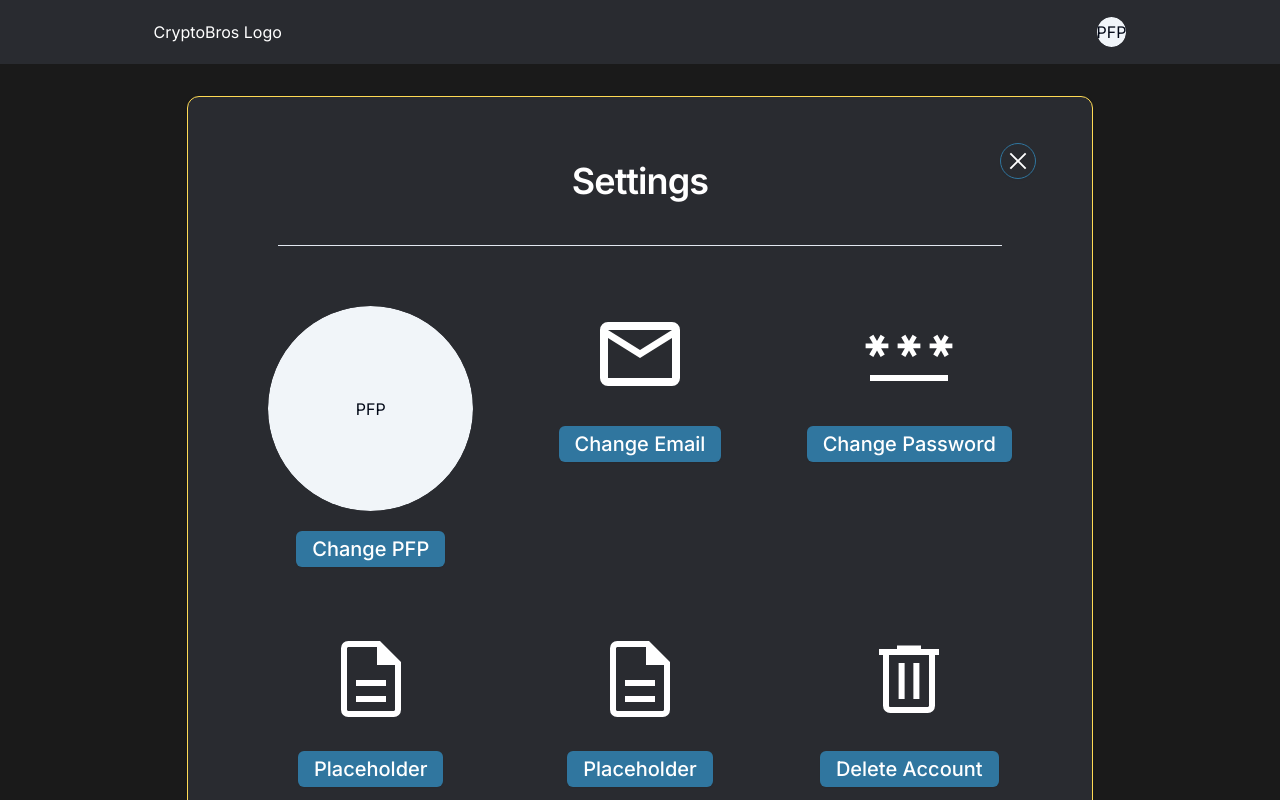
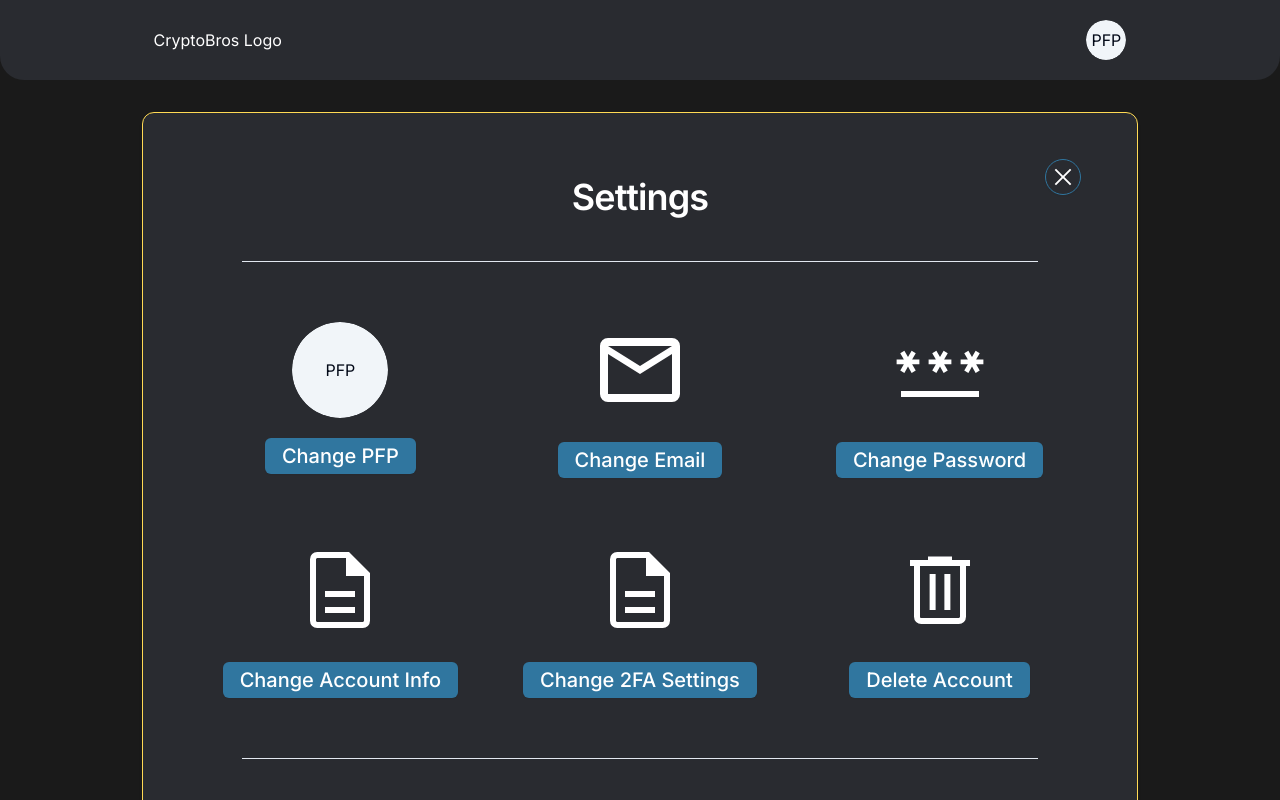
Before and after one commit to Wilsonator123/Secure-Blog-Page, a Next.js app in the folder client/: page /account in a window 1280 px wide. Both pictures are taken after a click on the button 534 px from the left and 241 px from the top of the page. Shown: the top 800 px of the page. Built offline with nearby package versions, Linux system fonts and the light colour scheme.

Commit message:
Minor changes to both account and settings Settings page no longer stretches with a hover over buttons Settings page PFP also no longer incorrect size Account page PFP now own sizing Navbar size is corrected with correct spacing and size

```diff
--- a/client/app/globals.css
+++ b/client/app/globals.css
@@ -83,6 +83,14 @@
   user-select: none;
 }
 
+.adjustable-avatar {
+  width: 100%;
+  height: auto;
+  max-width: 100px; /* Sets the maximum size */
+  aspect-ratio: 1 / 1;
+  user-select: none;
+}
+
 .dropdown {
   position: absolute;
   right: 0;
--- a/client/components/ui/account.jsx
+++ b/client/components/ui/account.jsx
@@ -18,7 +18,7 @@ export default function Account({toggle}) {
             <div className="flex items-center justify-center mt-10">
 
                 {/* avatar on the left */}
-                <UserPFP/>
+                <UserPFP className = "responsive-avatar"/>
 
                 {/* settings button */}
                 <div className="-mt-[-100px] ml-[-30px] z-10">
--- a/client/components/ui/navbar.jsx
+++ b/client/components/ui/navbar.jsx
@@ -6,7 +6,7 @@ import SettingsIcon from '@/assets/settings.svg'
 import ProfileIcon from '@/assets/profile.svg'
 import LogoutIcon from '@/assets/logout.svg'
 
-export default function NavBar() {
+export default function NavBar({toggle}) {
   const [showDropdown, setShowDropdown] = useState(false);
   const dropdownRef = useRef(null);
 
@@ -23,7 +23,7 @@ export default function NavBar() {
   }, []);
 
   return (
-      <section className="bg-primary h-16 w-full flex justify-center items-center px-8">
+      <section className="bg-primary h-20 w-full flex justify-center items-center px-8 rounded-b-3xl">
 
           {/* Center content wrapper */}
           <div className="w-4/5 flex justify-between items-center">
--- a/client/components/ui/settings-page.jsx
+++ b/client/components/ui/settings-page.jsx
@@ -35,7 +35,7 @@ export default function SettingsPage({toggle}) {
             {/* UserPFP Icon */}
             <div className="flex flex-col items-center space-y-5">
               <UserPFP className="w-24 h-24" />
-              <Button variant='secondary' className="bg-secondary text-text text-xl hover:border hover:border-accent">
+              <Button variant='secondary' className="bg-secondary text-text text-xl border border-transparent hover:border hover:border-accent">
                     Change PFP
               </Button>
             </div>
@@ -43,7 +43,7 @@ export default function SettingsPage({toggle}) {
             {/* Mail Icon */}
             <div className="flex flex-col items-center space-y-6">
               <Mail className="w-24 h-24" fill="#ffffff" />
-              <Button variant='secondary' className="bg-secondary text-text text-xl hover:border hover:border-accent">
+              <Button variant='secondary' className="bg-secondary text-text text-xl border border-transparent hover:border hover:border-accent">
                     Change Email
               </Button>
             </div>
@@ -51,7 +51,7 @@ export default function SettingsPage({toggle}) {
             {/* Password Icon */}
             <div className="flex flex-col items-center space-y-6">
               <PasswordPin className="w-24 h-24" fill="#ffffff" />
-              <Button variant='secondary' className="bg-secondary text-text text-xl hover:border hover:border-accent">
+              <Button variant='secondary' className="bg-secondary text-text text-xl border border-transparent hover:border hover:border-accent">
                     Change Password
               </Button>
             </div>
@@ -59,23 +59,23 @@ export default function SettingsPage({toggle}) {
             {/* Placeholder Icon */}
             <div className="flex flex-col items-center space-y-6">
               <Placeholder className="w-24 h-24" fill="#ffffff" />
-              <Button variant='secondary' className="bg-secondary text-text text-xl hover:border hover:border-accent">
-                Placeholder
+                <Button variant='secondary' className="bg-secondary text-text text-xl border border-transparent hover:border hover:border-accent">
+                    Change Account Info
                 </Button>
             </div>
 
             {/* Placeholder Icon */}
             <div className="flex flex-col items-center space-y-6">
               <Placeholder className="w-24 h-24" fill="#ffffff" />
-              <Button variant='secondary' className="bg-secondary text-text text-xl hover:border hover:border-accent">
-                Placeholder
+              <Button variant='secondary' className="bg-secondary text-text text-xl border border-transparent hover:border hover:border-accent">
+                Change 2FA Settings
               </Button>
             </div>
 
             {/* Account Deletion Icon */}
             <div className="flex flex-col items-center space-y-6">
               <DeleteAccount className="w-24 h-24" fill="#ffffff" />
-              <Button variant='secondary' className="bg-secondary text-text text-xl hover:border hover:border-accent">
+                <Button variant='secondary' className="bg-secondary text-text text-xl border border-transparent hover:border hover:border-accent">
                     Delete Account
                 </Button>
             </div>
@@ -88,10 +88,12 @@ export default function SettingsPage({toggle}) {
         {/* Log out Button */}
         <CardFooter className="flex flex-col items-center space-y-4 mb-10">
             <div className="flex justify-center items-center">
-                <Button variant='destructive' className="h-12 text-text text-xl w-96 mt-10
-                hover:border hover:border-accent "><Logout fill = {'#ffff'}/>Sign In</Button>
+                <Button variant='destructive' className="h-12 text-text text-xl w-96 mt-10 border border-transparent hover:border hover:border-accent ">
+                    <Logout fill = {'#ffff'}/>Sign Out
+                </Button>
             </div>
         </CardFooter>
+
       </Card>
     </main>
   );
--- a/client/components/ui/user-pfp.jsx
+++ b/client/components/ui/user-pfp.jsx
@@ -2,14 +2,15 @@ import React, { useState } from 'react'
 import { Avatar, AvatarFallback, AvatarImage } from "@/components/ui/avatar";
 
 
-export default function UserPFP() {
+export default function UserPFP({className}) {
+
 
     return (
         <div className="flex flex-row items-center w-full justify-center">
-                <Avatar className="responsive-avatar adjustable-avatar">
-                    <AvatarImage src=""/>
-                    <AvatarFallback>PFP</AvatarFallback>
-                </Avatar>
-            </div>
+            <Avatar className= {`${className}`}>
+                <AvatarImage src=""/>
+                <AvatarFallback>PFP</AvatarFallback>
+            </Avatar>
+        </div>
     );
 }
```
Lines whose indentation alone changed are shown as unchanged.
